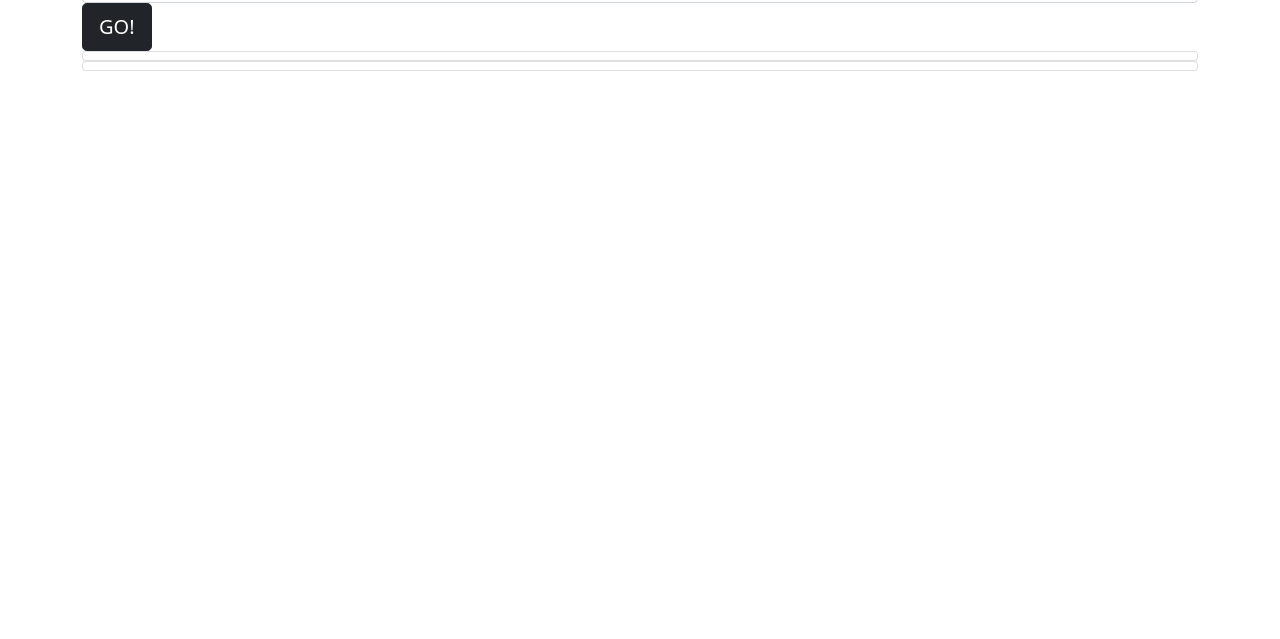
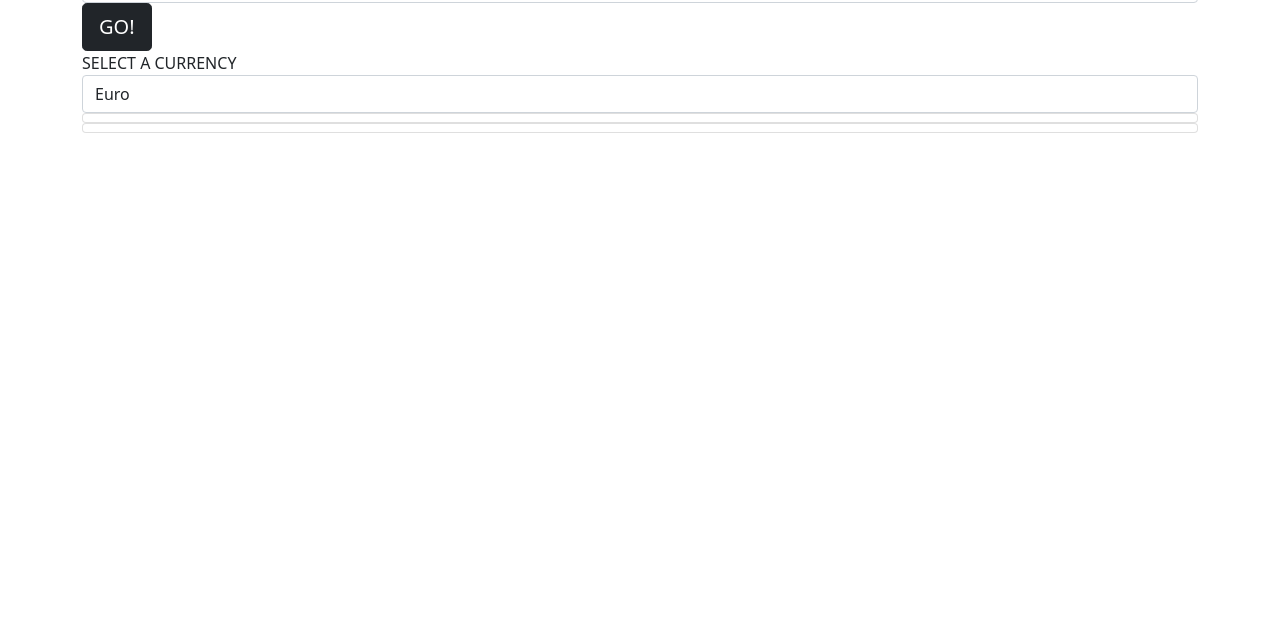
Before and after one commit to RileyShimp/currency-exchanger, a website built with webpack: page src/index.html in a window 1280 px wide. Shown: the part 161-800 px from the top of the page. Built offline with nearby package versions, Linux system fonts and the light colour scheme.

Commit message:
add html form to select currency

```diff
--- a/src/index.html
+++ b/src/index.html
@@ -15,6 +15,12 @@
         <input type="number" step="0.01" id="input" class="form-control" min="0" required>
         <button id="inputButton" type="submit" class="btn btn-dark btn-lg btn-block">GO!</button>
       </div>
+      <div class="form-group">
+        <label for="currency">SELECT A CURRENCY</label>
+        <select class="form-control" name="currency" id="currency">
+          <option value="euro">Euro</option>
+          <option value="yen">Yen</option>
+        </select>
     </form>
     <div class="card">
       <h2 id="results"></h2>
```
